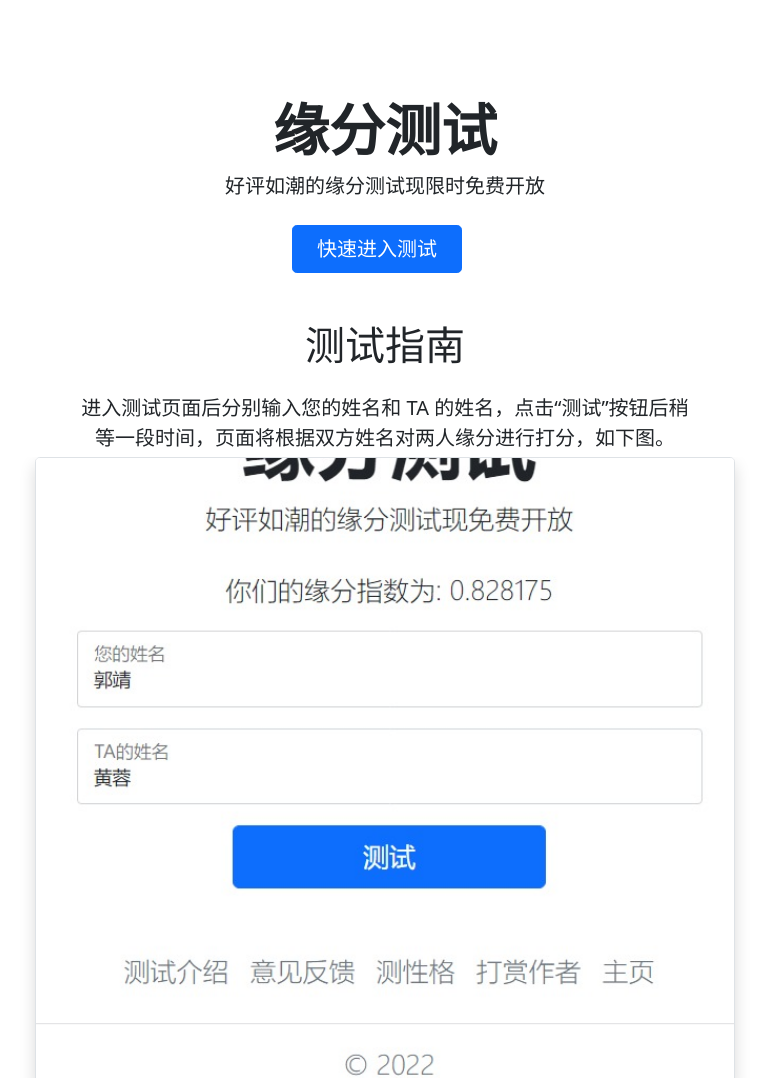
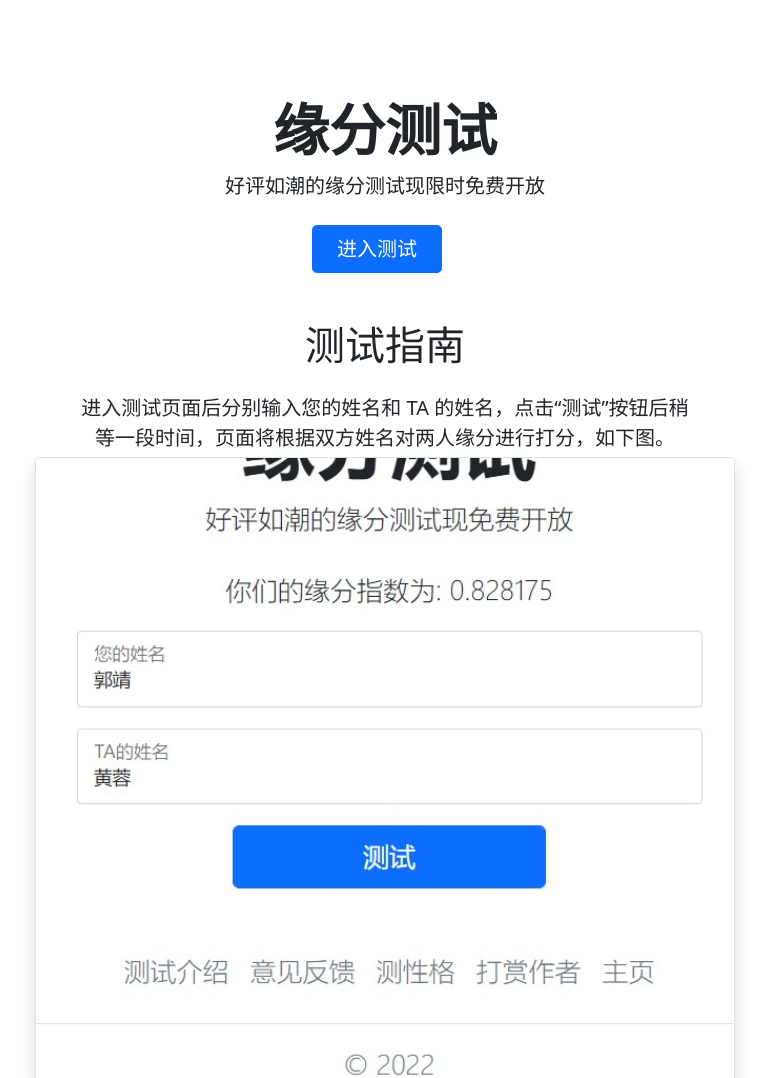
Before and after one commit to hpbtql/KarmaTesting, a plain HTML site: page index.html in a window 1280 px wide. Shown: the top 1078 px of the page, without its empty margins (255-1024 px from the left). Drawn offline with nearby package versions, Linux system fonts and the light colour scheme.

Commit message:
移除快速测试按钮

```diff
--- a/index.html
+++ b/index.html
@@ -19,8 +19,7 @@
         <div class="col-lg-6 mx-auto">
             <p class="lead mb-4">好评如潮的缘分测试现限时免费开放</p>
             <div class="d-grid gap-2 d-sm-flex justify-content-sm-center mb-5">
-                <a href="https://service-av2qgt3i-1302897525.gz.apigw.tencentcs.com/release/"
-                    class="btn btn-primary btn-lg px-4 me-sm-3">快速进入测试</a>
+                <a href="./test.html" class="btn btn-primary btn-lg px-4 me-sm-3">进入测试</a>
             </div>
         </div>
         <h2 class="display-6 text-center mb-4">测试指南</h2>
```
